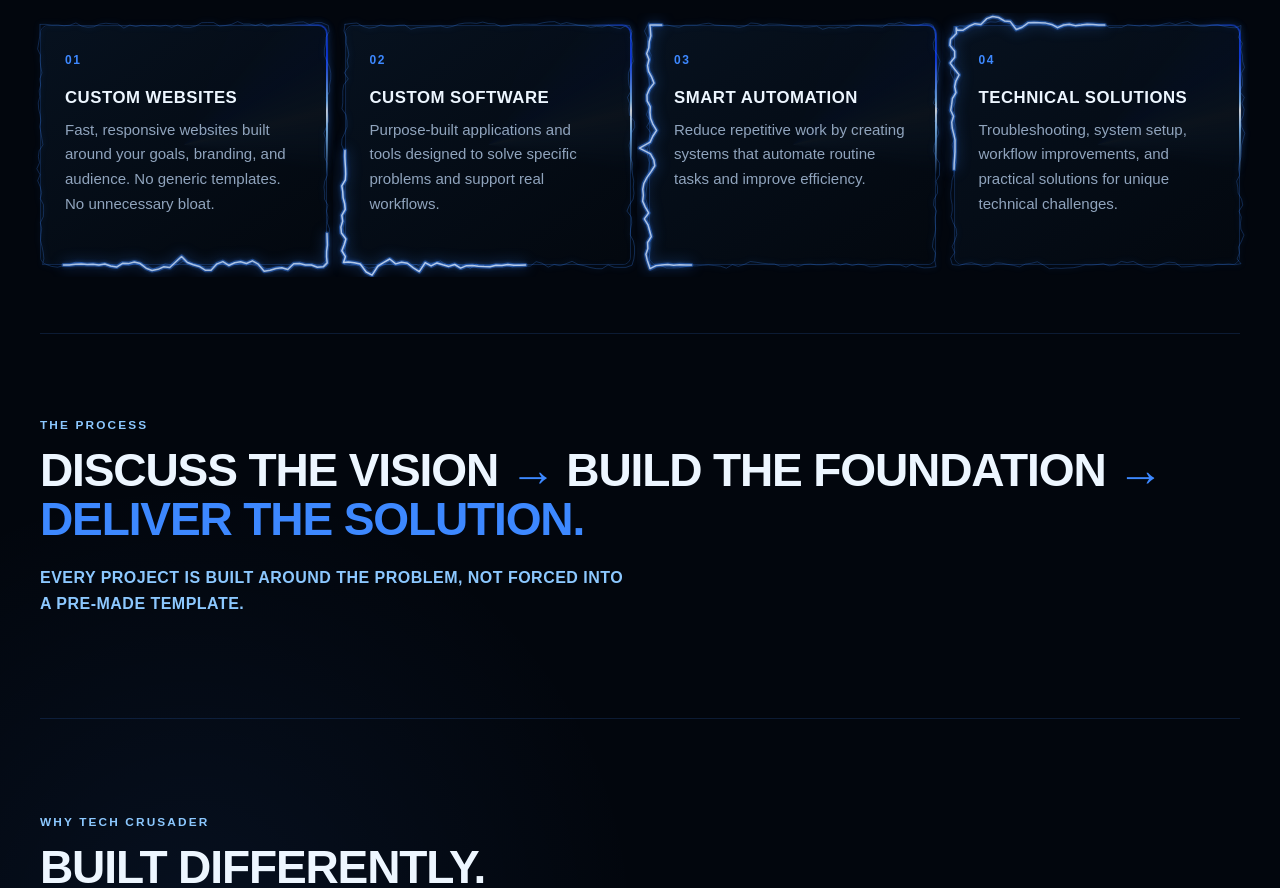
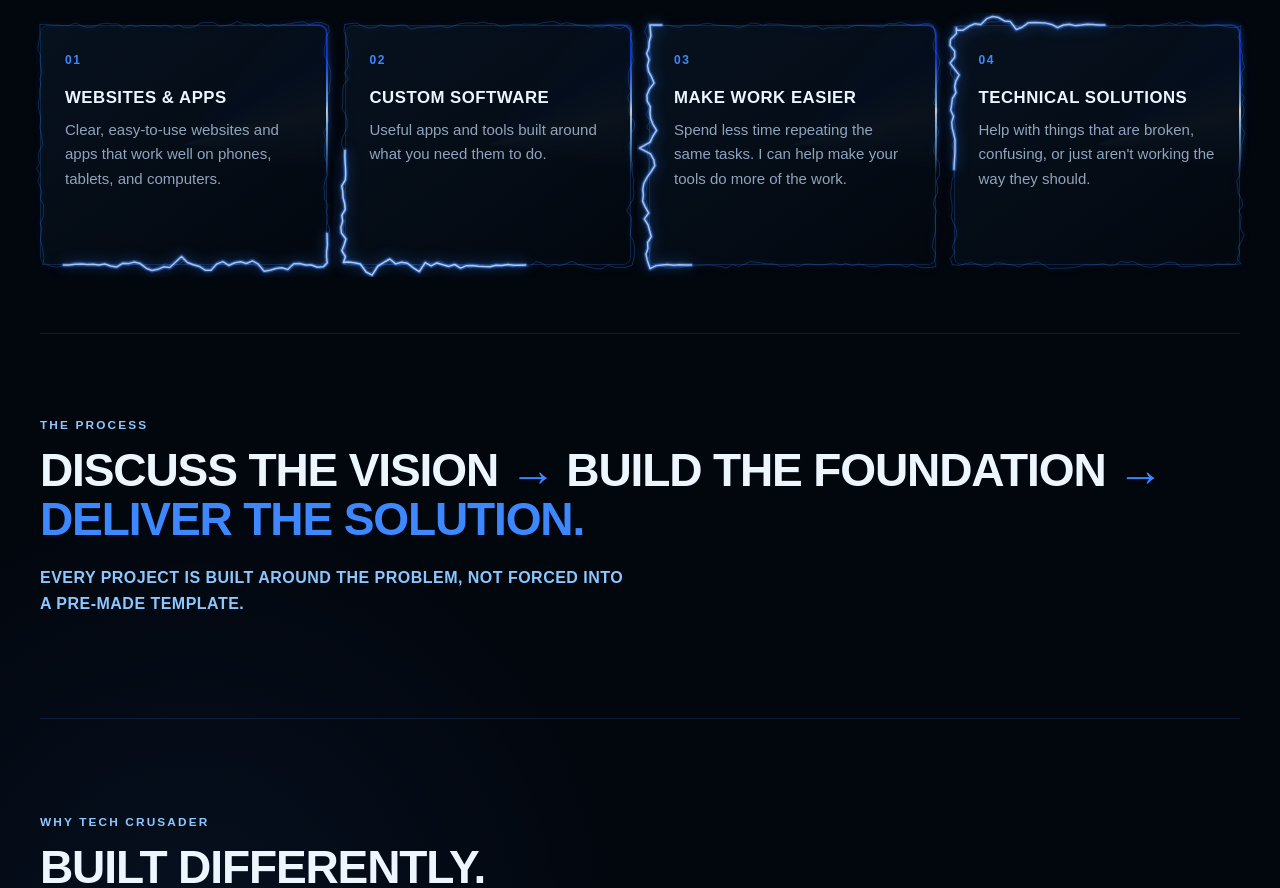
Before and after one commit to deedadeveloper/Tech-Crusader, a website: page services.html in a window 1280 px wide. Shown: the part 1173-2061 px from the top of the page. Drawn offline with Linux system fonts and the light colour scheme; animation ran at ten frames a second.

Commit message:
Simplify Tech Crusader website wording

```diff
--- a/services.html
+++ b/services.html
@@ -9,7 +9,7 @@
 
   <meta name="theme-color" content="#02060d">
   <meta name="description"
-    content="Custom software, websites, automation, and technology solutions built around real-world needs.">
+    content="Websites, apps, helpful tools, and practical fixes for everyday problems.">
 
   <link rel="icon" href="assets/logo/hero-mascot.png" type="image/png">
   <link rel="stylesheet" href="style.css">
@@ -78,11 +78,9 @@
       <div class="grid">
         <article class="card">
           <span class="card-num">01</span>
-          <h3>CUSTOM WEBSITES</h3>
+          <h3>WEBSITES &amp; APPS</h3>
           <p>
-            Fast, responsive websites built around
-            your goals, branding, and audience.
-            No generic templates. No unnecessary bloat.
+            Clear, easy-to-use websites and apps that work well on phones, tablets, and computers.
           </p>
         </article>
 
@@ -90,19 +88,15 @@
           <span class="card-num">02</span>
           <h3>CUSTOM SOFTWARE</h3>
           <p>
-            Purpose-built applications and tools
-            designed to solve specific problems
-            and support real workflows.
+            Useful apps and tools built around what you need them to do.
           </p>
         </article>
 
         <article class="card">
           <span class="card-num">03</span>
-          <h3>SMART AUTOMATION</h3>
+          <h3>MAKE WORK EASIER</h3>
           <p>
-            Reduce repetitive work by creating
-            systems that automate routine tasks
-            and improve efficiency.
+            Spend less time repeating the same tasks. I can help make your tools do more of the work.
           </p>
         </article>
 
@@ -110,9 +104,7 @@
           <span class="card-num">04</span>
           <h3>TECHNICAL SOLUTIONS</h3>
           <p>
-            Troubleshooting, system setup,
-            workflow improvements, and practical
-            solutions for unique technical challenges.
+            Help with things that are broken, confusing, or just aren't working the way they should.
           </p>
         </article>
       </div>
```
